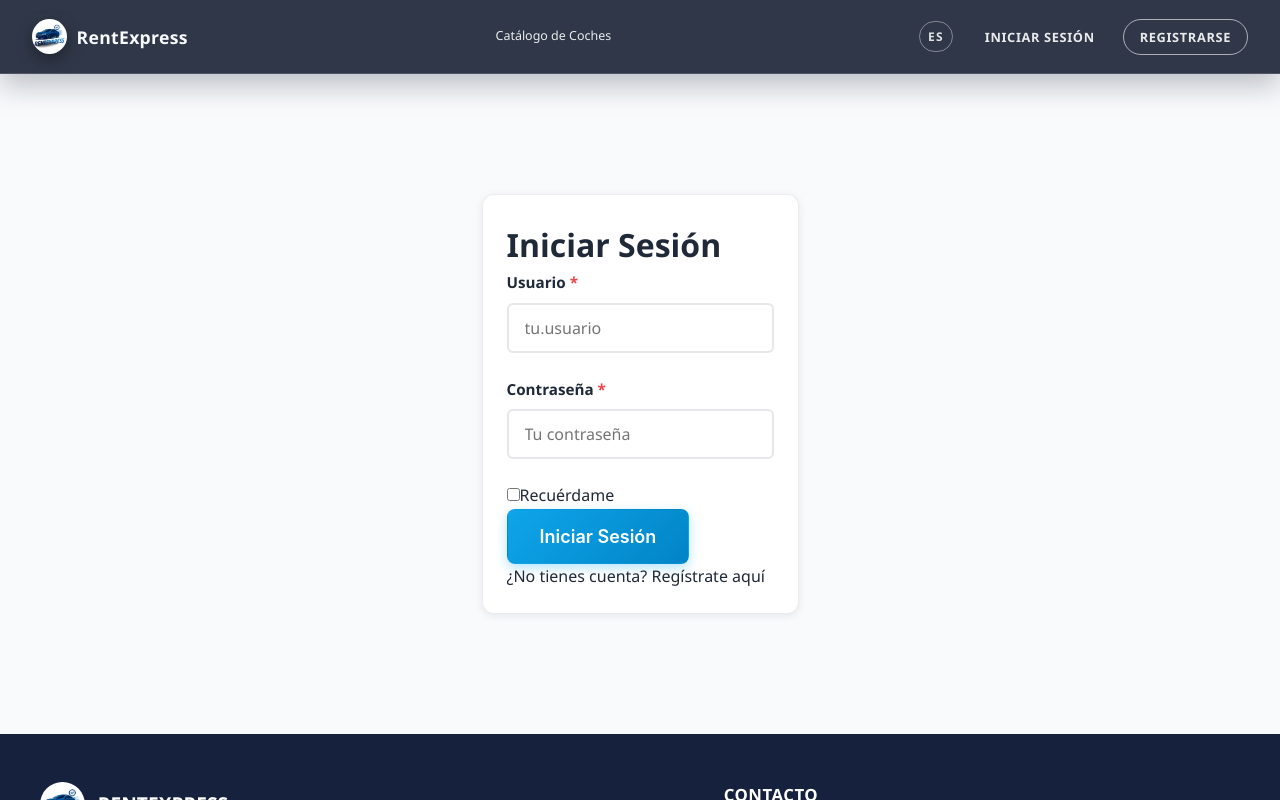
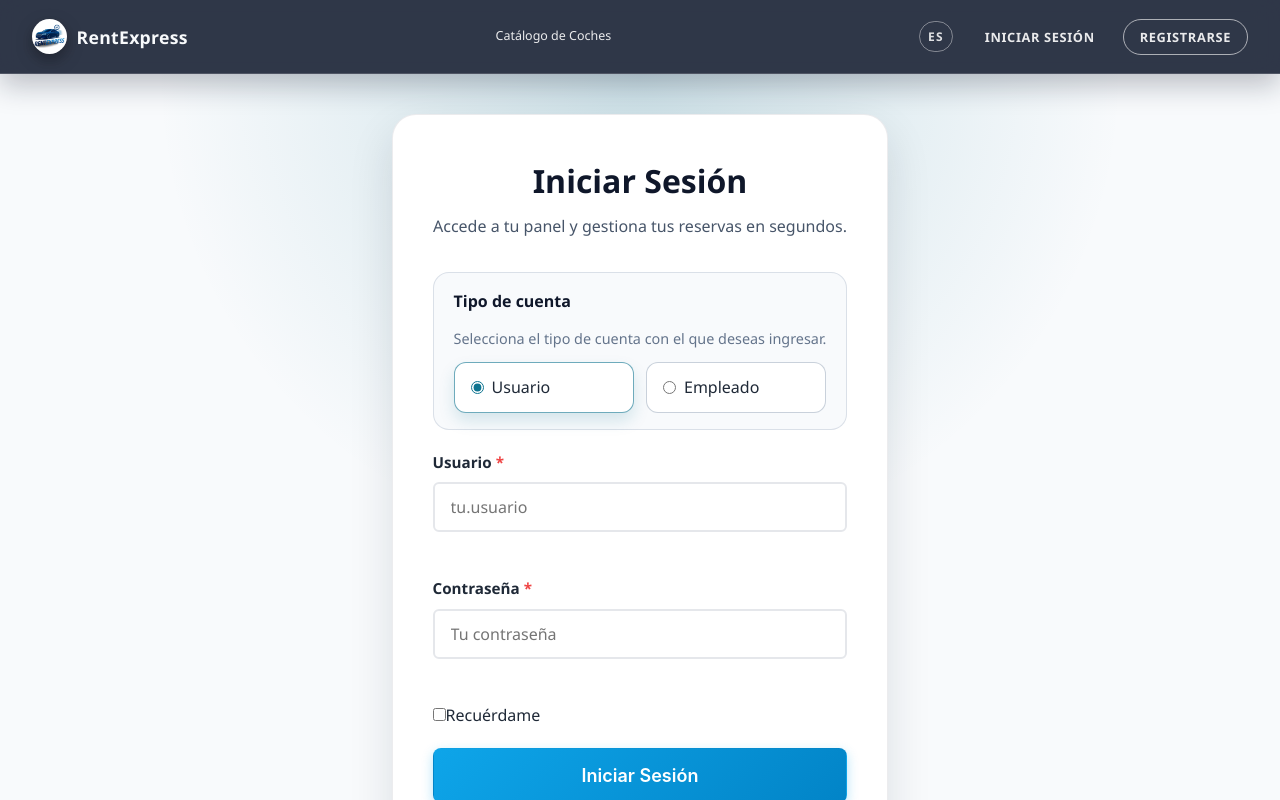
Before and after one commit to licontera345/rentexpress-react, a React (Vite) app: page /login in a window 1280 px wide. Shown: the top 800 px of the page. Built offline with nearby package versions, Linux system fonts and the light colour scheme.

Commit message:
Enhance login form layout and role selection

```diff
--- a/src/constants/config.js
+++ b/src/constants/config.js
@@ -47,6 +47,7 @@ export const DEFAULT_FORM_DATA = {
     username: '',
     password: '',
     rememberMe: false,
+    role: 'user',
   },
   REGISTER: {
     username: '',
--- a/src/constants/messages.js
+++ b/src/constants/messages.js
@@ -39,10 +39,16 @@ export const MESSAGES = {
 
   // Login Page
   LOGIN_TITLE: 'Iniciar Sesión',
+  LOGIN_SUBTITLE: 'Accede a tu panel y gestiona tus reservas en segundos.',
   EMAIL: 'Email',
   USERNAME: 'Usuario',
   PASSWORD: 'Contraseña',
   REMEMBER_ME: 'Recuérdame',
+  ACCOUNT_TYPE: 'Tipo de cuenta',
+  CUSTOMER_ROLE: 'Usuario',
+  EMPLOYEE_ROLE: 'Empleado',
+  LOGIN_HELP_TEXT: 'Selecciona el tipo de cuenta con el que deseas ingresar.',
+  SUPPORT_HINT: '¿Necesitas ayuda? Escríbenos a soporte@rentexpress.com',
   SIGN_IN: 'Iniciar Sesión',
   NO_ACCOUNT: '¿No tienes cuenta?',
   SIGN_UP_HERE: 'Regístrate aquí',
--- a/src/pages/public/Login.jsx
+++ b/src/pages/public/Login.jsx
@@ -25,7 +25,8 @@ function Login() {
     setFormData(prev => ({
       username: name === 'username' ? nextValue : prev.username,
       password: name === 'password' ? nextValue : prev.password,
-      rememberMe: name === 'rememberMe' ? nextValue : prev.rememberMe
+      rememberMe: name === 'rememberMe' ? nextValue : prev.rememberMe,
+      role: name === 'role' ? nextValue : prev.role
     }));
   };
 
@@ -56,9 +57,39 @@ function Login() {
           <Card className="login-card">
             <div className="login-header">
               <h1>{MESSAGES.LOGIN_TITLE}</h1>
+              <p className="login-subtitle">{MESSAGES.LOGIN_SUBTITLE}</p>
             </div>
 
             <form onSubmit={handleSubmit} className="login-form">
+              <div className="login-role">
+                <span className="login-role-label">{MESSAGES.ACCOUNT_TYPE}</span>
+                <p className="login-role-help">{MESSAGES.LOGIN_HELP_TEXT}</p>
+                <div className="login-role-options" role="radiogroup" aria-label={MESSAGES.ACCOUNT_TYPE}>
+                  <label className={`login-role-option ${formData.role === 'user' ? 'is-active' : ''}`}>
+                    <input
+                      type="radio"
+                      name="role"
+                      value="user"
+                      checked={formData.role === 'user'}
+                      onChange={handleChange}
+                      disabled={isLoading}
+                    />
+                    <span>{MESSAGES.CUSTOMER_ROLE}</span>
+                  </label>
+                  <label className={`login-role-option ${formData.role === 'employee' ? 'is-active' : ''}`}>
+                    <input
+                      type="radio"
+                      name="role"
+                      value="employee"
+                      checked={formData.role === 'employee'}
+                      onChange={handleChange}
+                      disabled={isLoading}
+                    />
+                    <span>{MESSAGES.EMPLOYEE_ROLE}</span>
+                  </label>
+                </div>
+              </div>
+
               <FormField
                 label={MESSAGES.USERNAME}
                 type="text"
@@ -111,6 +142,7 @@ function Login() {
 
             <div className="login-footer">
               <p>{MESSAGES.NO_ACCOUNT} <a href={ROUTES.REGISTER}>{MESSAGES.SIGN_UP_HERE}</a></p>
+              <p className="login-support">{MESSAGES.SUPPORT_HINT}</p>
             </div>
           </Card>
         </div>
--- a/src/styles/public.css
+++ b/src/styles/public.css
@@ -60,11 +60,123 @@ header {
   justify-content: center;
 }
 
+.login-container {
+  background: radial-gradient(circle at top, rgba(14, 116, 144, 0.18), transparent 45%);
+}
+
 .login-card,
 .register-card,
 .not-found-content {
   max-width: 520px;
   margin: 0 auto;
+}
+
+.login-card {
+  padding: 2.5rem;
+  border-radius: 24px;
+  border: 1px solid rgba(15, 23, 42, 0.08);
+  box-shadow: 0 20px 45px rgba(15, 23, 42, 0.12);
+  background: #ffffff;
+}
+
+.login-header {
+  text-align: center;
+  display: flex;
+  flex-direction: column;
+  gap: 0.5rem;
+}
+
+.login-header h1 {
+  font-size: 2rem;
+  margin: 0;
+  color: #0f172a;
+}
+
+.login-subtitle {
+  margin: 0;
+  color: #475569;
+  font-size: 1rem;
+}
+
+.login-form {
+  margin-top: 2rem;
+  display: flex;
+  flex-direction: column;
+  gap: 1.25rem;
+}
+
+.login-role {
+  background: #f8fafc;
+  border-radius: 16px;
+  padding: 1rem 1.25rem;
+  border: 1px solid rgba(148, 163, 184, 0.3);
+  display: flex;
+  flex-direction: column;
+  gap: 0.75rem;
+}
+
+.login-role-label {
+  font-weight: 600;
+  color: #0f172a;
+}
+
+.login-role-help {
+  margin: 0;
+  font-size: 0.9rem;
+  color: #64748b;
+}
+
+.login-role-options {
+  display: grid;
+  grid-template-columns: repeat(auto-fit, minmax(160px, 1fr));
+  gap: 0.75rem;
+}
+
+.login-role-option {
+  border: 1px solid rgba(148, 163, 184, 0.5);
+  border-radius: 12px;
+  padding: 0.75rem 1rem;
+  display: flex;
+  align-items: center;
+  gap: 0.5rem;
+  background: #ffffff;
+  cursor: pointer;
+  transition: border-color 0.2s ease, box-shadow 0.2s ease;
+}
+
+.login-role-option input {
+  accent-color: #0e7490;
+}
+
+.login-role-option.is-active {
+  border-color: rgba(14, 116, 144, 0.6);
+  box-shadow: 0 8px 16px rgba(14, 116, 144, 0.15);
+}
+
+.login-options {
+  display: flex;
+  justify-content: space-between;
+  align-items: center;
+}
+
+.login-footer {
+  margin-top: 1.5rem;
+  text-align: center;
+  display: flex;
+  flex-direction: column;
+  gap: 0.5rem;
+  color: #475569;
+}
+
+.login-footer a {
+  color: #0e7490;
+  font-weight: 600;
+}
+
+.login-support {
+  margin: 0;
+  font-size: 0.9rem;
+  color: #64748b;
 }
 
 .search-vehicles-container {
```
